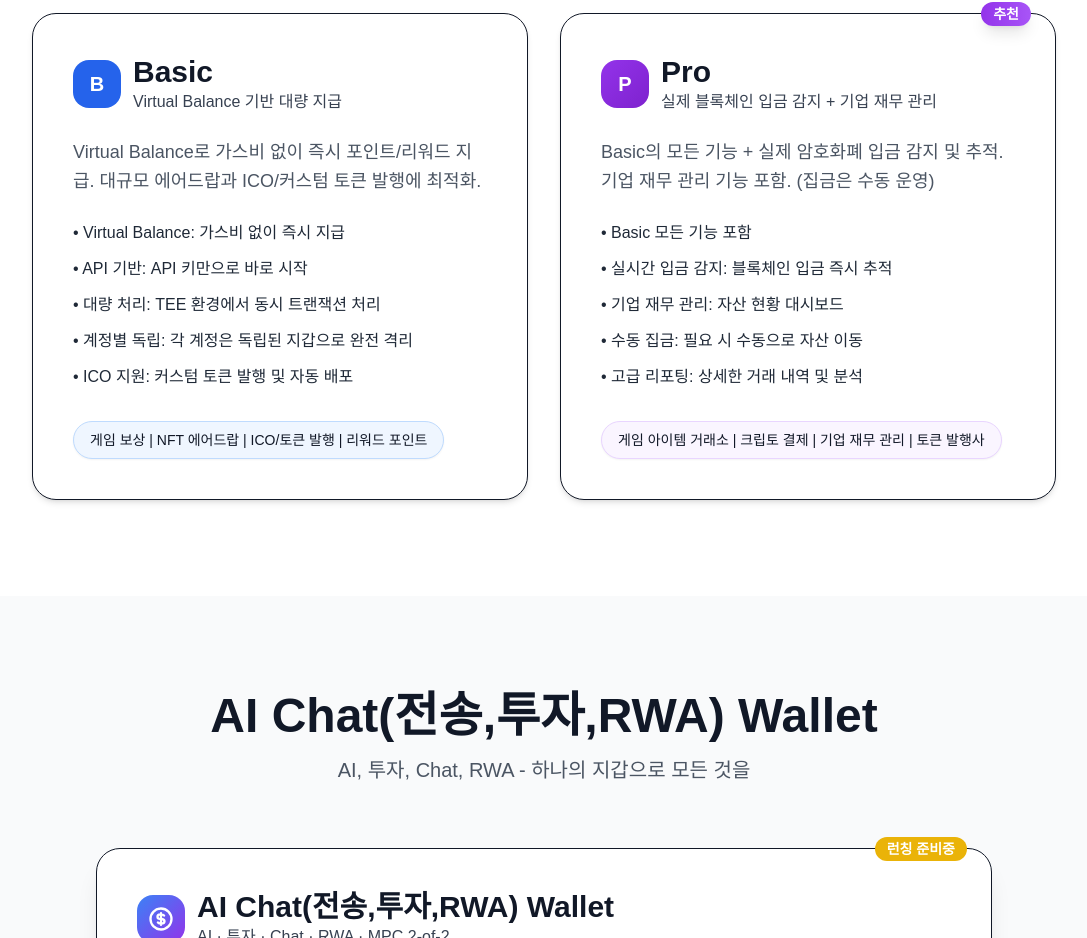
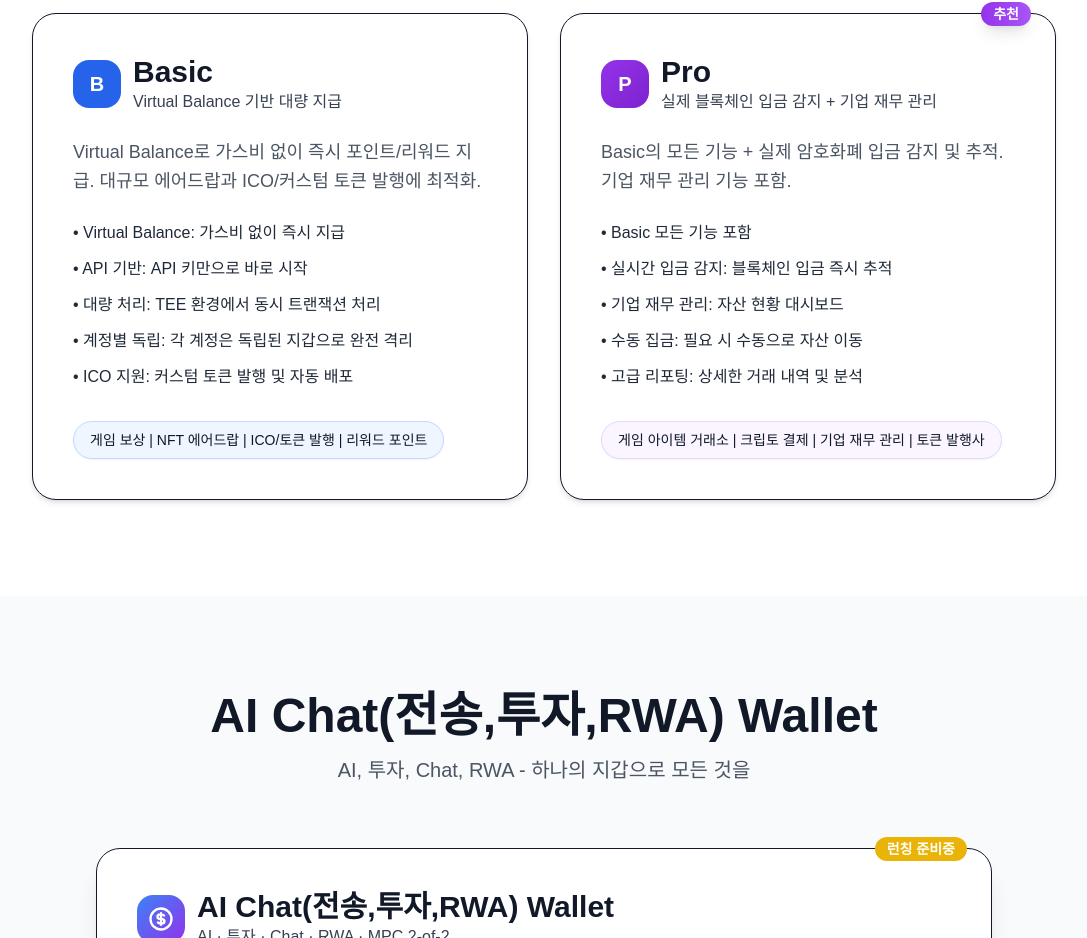
Before and after one commit to walits/walits-landing, a Next.js app: page / in a window 1280 px wide. Shown: the part 1039-1977 px from the top of the page, without its empty margins (96-1183 px from the left). Built offline with nearby package versions, Linux system fonts and the light colour scheme; no server answers.

Commit message:
Remove manual sweep operation note from Pro plan description
Co-Authored-By: Claude Sonnet 4.5 <noreply@anthropic.com>

```diff
--- a/app/page.tsx
+++ b/app/page.tsx
@@ -53,7 +53,7 @@ export default function HomePage() {
         basicUseCases: '게임 보상 | NFT 에어드랍 | ICO/토큰 발행 | 리워드 포인트',
         proTitle: 'Pro',
         proSubtitle: '실제 블록체인 입금 감지 + 기업 재무 관리',
-        proDesc: 'Basic의 모든 기능 + 실제 암호화폐 입금 감지 및 추적. 기업 재무 관리 기능 포함. (집금은 수동 운영)',
+        proDesc: 'Basic의 모든 기능 + 실제 암호화폐 입금 감지 및 추적. 기업 재무 관리 기능 포함.',
         proFeatures: [
           'Basic 모든 기능 포함',
           '실시간 입금 감지: 블록체인 입금 즉시 추적',
@@ -216,7 +216,7 @@ export default function HomePage() {
         basicUseCases: 'Game Rewards | NFT Airdrops | ICO/Token Issuance | Reward Points',
         proTitle: 'Pro',
         proSubtitle: 'Real Blockchain Deposit Detection + Treasury',
-        proDesc: 'All Basic features + real crypto deposit detection and tracking. Includes corporate treasury management. (Manual sweep operations)',
+        proDesc: 'All Basic features + real crypto deposit detection and tracking. Includes corporate treasury management.',
         proFeatures: [
           'All Basic features included',
           'Real-time Deposit Detection: Instant blockchain deposit tracking',
```
